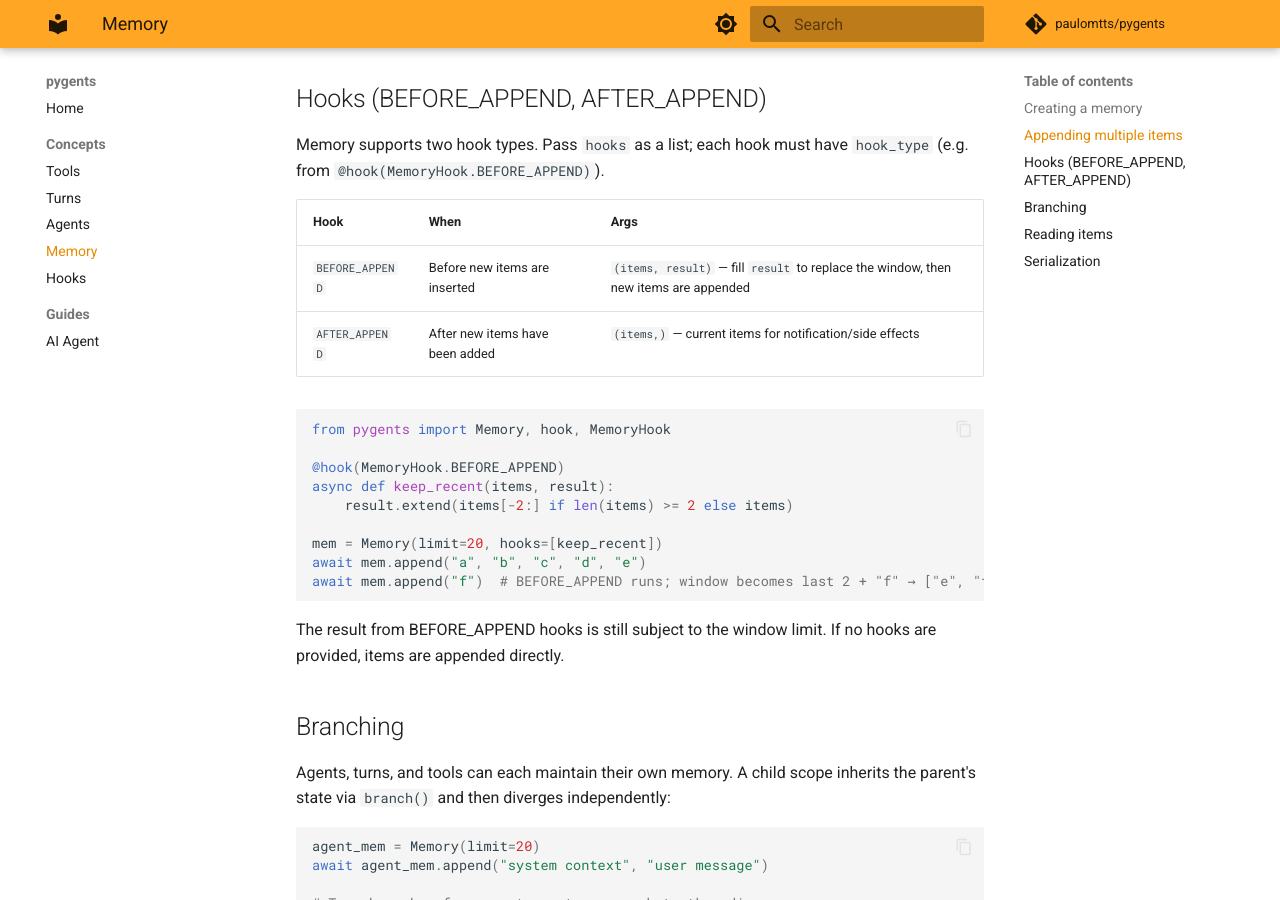
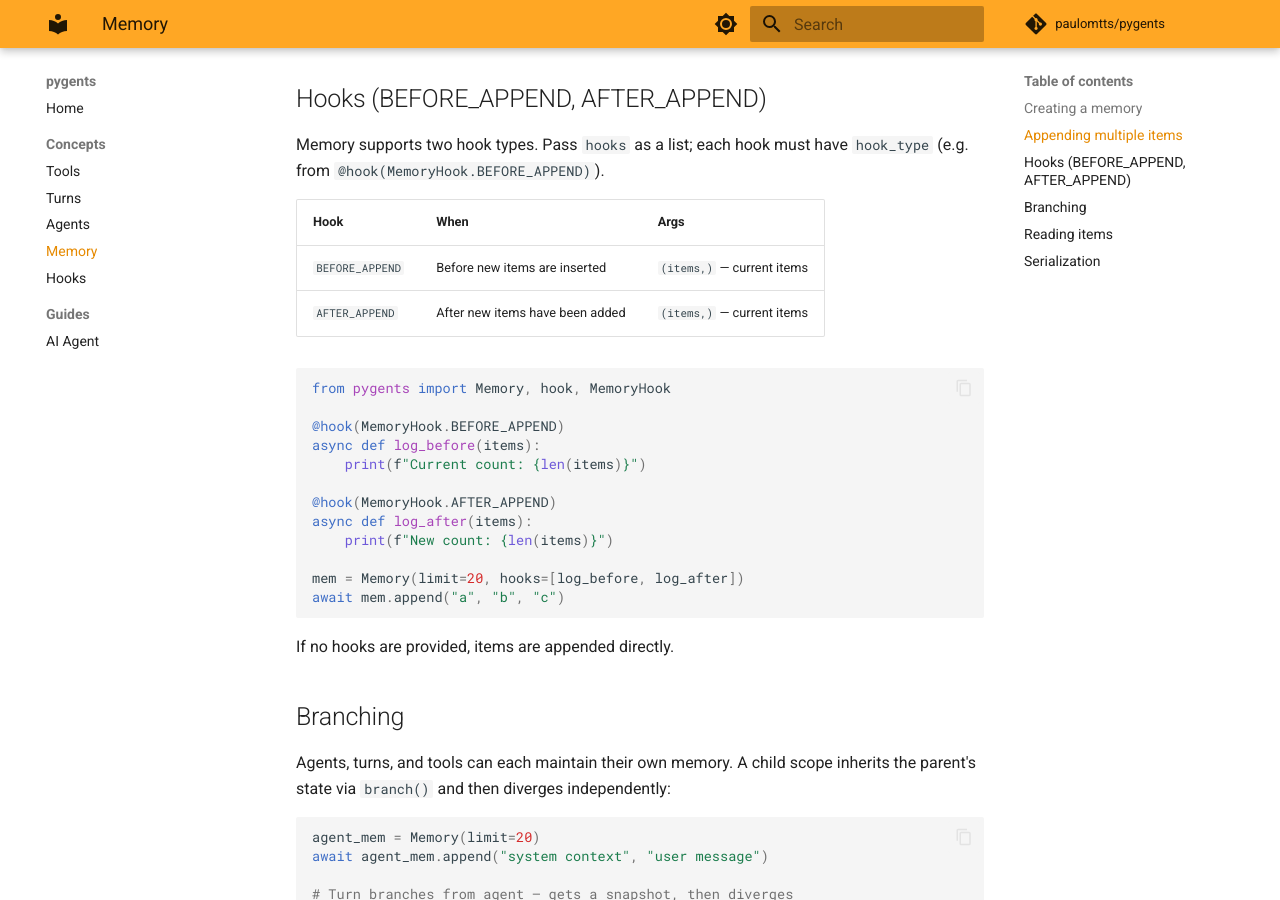
Before and after one commit to paulomtts/pygents, an MkDocs documentation site: the page built from docs/concepts/memory.md, in a window 1280 px wide and 900 px high, scrolled down 688 px. Built offline with MkDocs 1.6.1 and Material for MkDocs 9.7.7, drawn with Linux system fonts in a browser that asks for light colours; comment, search, counter and statistics services are not loaded.

Commit message:
fix(memory): BEFORE_APPEND only observes; append no longer replace-from-result
- Memory.append() calls BEFORE_APPEND with current items only, then appends
- Update tests and docs for observe-only hook contract
- Integration and hooks tests: single-arg before_append(items)

Co-authored-by: Cursor <cursoragent@cursor.com>

````diff
--- a/docs/concepts/memory.md
+++ b/docs/concepts/memory.md
@@ -28,22 +28,25 @@ Memory supports two hook types. Pass `hooks` as a list; each hook must have `hoo
 
 | Hook | When | Args |
 |------|------|------|
-| `BEFORE_APPEND` | Before new items are inserted | `(items, result)` — fill `result` to replace the window, then new items are appended |
-| `AFTER_APPEND` | After new items have been added | `(items,)` — current items for notification/side effects |
+| `BEFORE_APPEND` | Before new items are inserted | `(items,)` — current items |
+| `AFTER_APPEND` | After new items have been added | `(items,)` — current items |
 
 ```python
 from pygents import Memory, hook, MemoryHook
 
 @hook(MemoryHook.BEFORE_APPEND)
-async def keep_recent(items, result):
-    result.extend(items[-2:] if len(items) >= 2 else items)
+async def log_before(items):
+    print(f"Current count: {len(items)}")
 
-mem = Memory(limit=20, hooks=[keep_recent])
-await mem.append("a", "b", "c", "d", "e")
-await mem.append("f")  # BEFORE_APPEND runs; window becomes last 2 + "f" → ["e", "f"]
+@hook(MemoryHook.AFTER_APPEND)
+async def log_after(items):
+    print(f"New count: {len(items)}")
+
+mem = Memory(limit=20, hooks=[log_before, log_after])
+await mem.append("a", "b", "c")
 ```
 
-The result from BEFORE_APPEND hooks is still subject to the window limit. If no hooks are provided, items are appended directly.
+If no hooks are provided, items are appended directly.
 
 ## Branching
 
````
Also changed, not shown: docs/concepts/hooks.md (+2 -2 lines), 5 other files.
